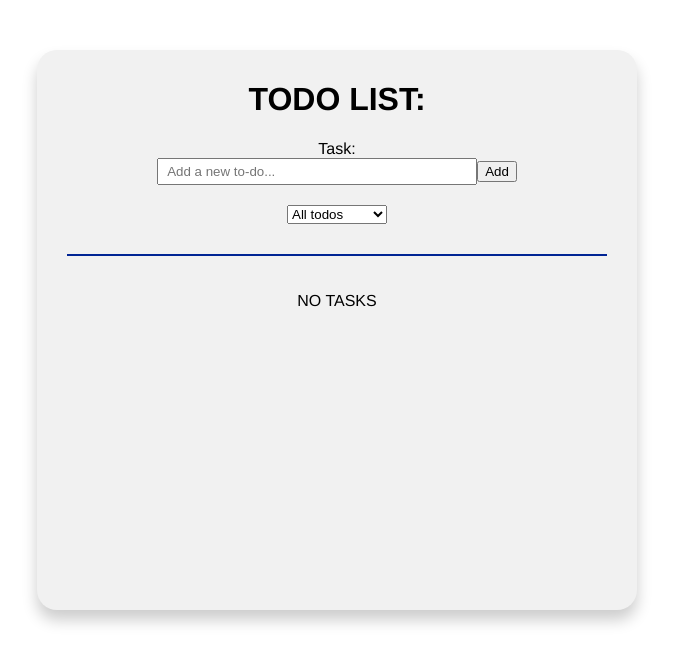
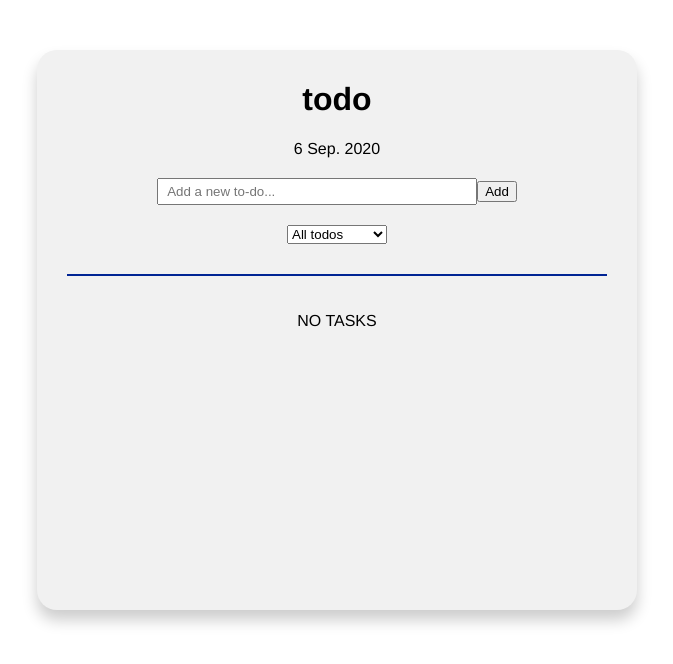
Before and after one commit to bessondi/Todo-app, a Vue app: page / in a window 1280 px wide. Shown: the top 664 px of the page, without its empty margins (303-976 px from the left). Built offline with nearby package versions, Linux system fonts and the light colour scheme; no server answers.

Commit message:
A date component has been added

```diff
--- a/package.json
+++ b/package.json
@@ -14,6 +14,8 @@
   "devDependencies": {
     "@vue/cli-plugin-babel": "~4.3.0",
     "@vue/cli-service": "~4.3.0",
+    "sass": "^1.26.10",
+    "sass-loader": "^10.0.2",
     "vue-template-compiler": "^2.6.11"
   }
 }
--- a/public/index.html
+++ b/public/index.html
@@ -6,7 +6,6 @@
     <meta name="viewport" content="width=device-width,initial-scale=1.0">
     <link rel="icon" href="<%= BASE_URL %>favicon.ico">
     <title><%= htmlWebpackPlugin.options.title %></title>
-<!--    <link rel="stylesheet" href="https://cdnjs.cloudflare.com/ajax/libs/materialize/1.0.0/css/materialize.min.css">-->
   </head>
   <body>
     <div id="app"></div>
--- a/src/App.vue
+++ b/src/App.vue
@@ -3,7 +3,12 @@
     <div class="container">
       <div class="todoList">
         <div class="todoList__header">
-          <h1>TODO LIST:</h1>
+          <h1>
+            <span>{{todosData.length ? todosData.length : null}}</span>
+             todo{{todosData.length > 1 ? 's' : null}}
+          </h1>
+
+          <Date/>
 
           <AddTodo
             v-bind:id="getTodoId"
@@ -34,6 +39,7 @@
 </template>
 
 <script>
+  import Date from '@/components/Date'
   import AddTodo from '@/components/AddTodo'
   import TodoList from '@/components/TodoList'
 
@@ -45,7 +51,8 @@
     data() {
       return {
         todosData: [],
-        sort: 'all'
+        sort: 'all',
+        // todoCounter: this.todosData.length || 0
       }
     },
 
@@ -64,6 +71,7 @@
     },
 
     components: {
+      Date,
       AddTodo,
       TodoList
     },
@@ -84,7 +92,10 @@
         if (this.sort === 'notCompleted') {
           return this.todosData.filter(todo => !todo.completed)
         }
-      }
+      },
+      // notComletedTodosCounter() {
+      //   return this.todosData.filter(todo => !todo.completed)
+      // }
     },
 
     methods: {
--- a/src/components/AddTodo.vue
+++ b/src/components/AddTodo.vue
@@ -1,7 +1,9 @@
 <template>
-  <form class="newTaskField" v-on:submit.prevent="newTask">
-    <label for="newTask">Task:</label>
-    <br>
+  <form
+    class="newTaskField"
+    v-on:submit.prevent="newTask"
+  >
+<!--    <label for="newTask">Task:</label>-->
     <input
       id="newTask"
       class="newTaskField__titleField"
@@ -50,6 +52,7 @@
     &__titleField {
       width: 300px;
       padding: 4px 8px;
+      margin: 20px 0 0 0;
       outline: none;
     }
   }
--- /dev/null
+++ b/src/components/Date.vue
@@ -0,0 +1,31 @@
+<template>
+  <div class="date">
+<!--    <span class="date__day">{{day}}</span>-->
+<!--    <span class="date__month">{{month}}</span>-->
+<!--    <span class="date__year">{{year}}</span>-->
+    <span>{{fullDate}}</span>
+
+  </div>
+</template>
+
+<script>
+  const date = new Date()
+  const month =[ "January", "February", "March", "April", "May", "June", "July", "August", "September", "October", "November", "December" ]
+  // const day = [ "Sunday", "Monday", "Tuesday", "Wednesday", "Thursday", "Friday", "Saturday" ]
+  const fullDate = ( `${date.getDate()} ${month[date.getMonth()].substr(0, 3)}. ${date.getFullYear()}` )
+
+  export default {
+    data() {
+      return {
+        day: date.getDate(),
+        month: month[date.getMonth()],
+        year: date.getFullYear(),
+        fullDate: fullDate
+      }
+    }
+  }
+</script>
+
+<style scoped>
+
+</style>
```
Also changed, not shown: 1 other file (tests, documents, lock files or other folders).
